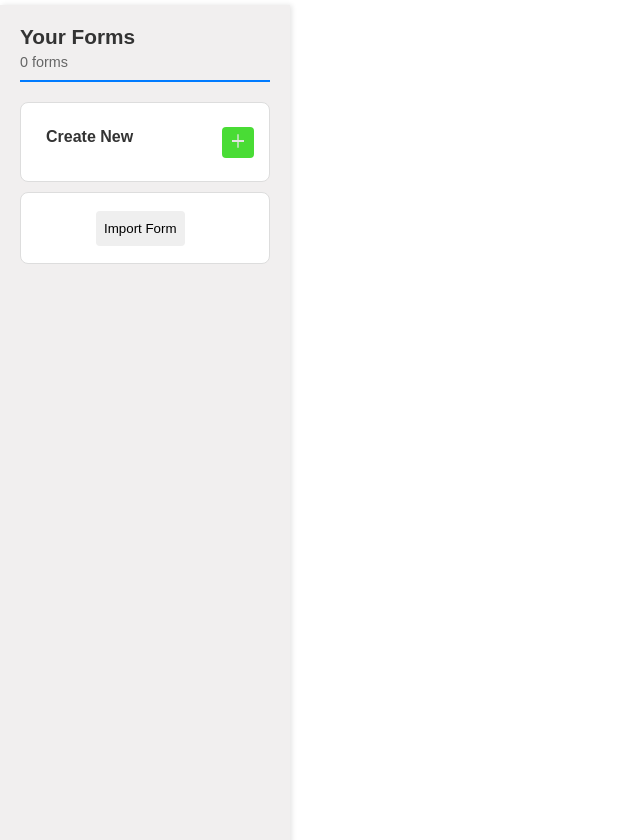
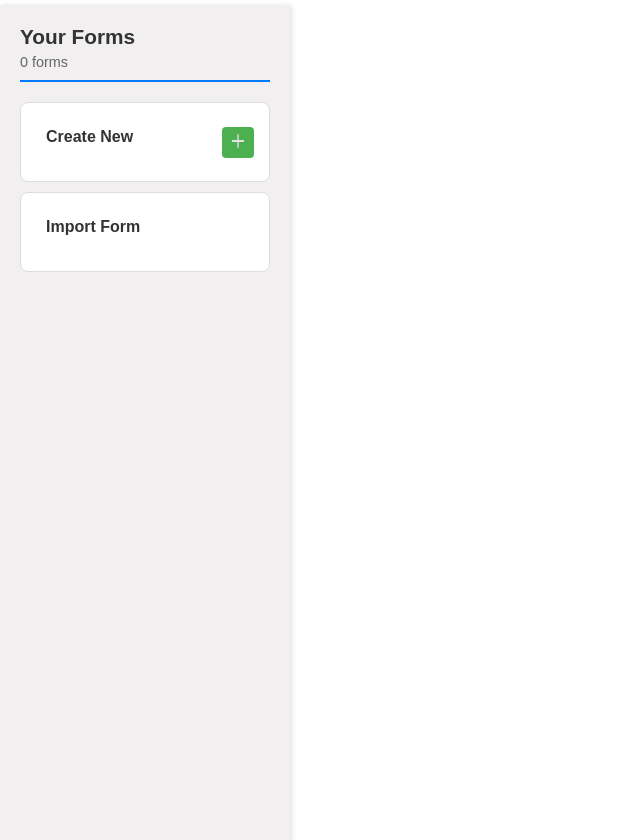
Before and after one commit to Gabrielkaos/PDS_SYSTEM_DJANGO, a Django app: page / in a window 1280 px wide. Shown: the part 80-920 px from the top of the page, without its empty margins (0-640 px from the left). Run offline with Django 4.2, Linux system fonts and the light colour scheme; the visitor is signed in with stand-in values (Sample User, id 1); data that the repository does not hold is empty.

Commit message:
changed made divs in sidebar clickable

```diff
--- a/pds_app/static/pds_app/css/style.css
+++ b/pds_app/static/pds_app/css/style.css
@@ -107,6 +107,8 @@ all_forms.html
  forms.html
 
 */
+
+
 .forms-header {
     margin-bottom: 20px;
     padding-bottom: 10px;
@@ -145,6 +147,7 @@ all_forms.html
 .form-item:hover {
     box-shadow: 0 2px 8px rgba(0,0,0,0.1);
     border-color: #007BFF;
+    cursor: pointer;
 }
 
 .form-link {
@@ -186,7 +189,7 @@ all_forms.html
 }
 
 .add-btn {
-    background: #49dc35;
+    background: #4CAF50;
     border: none;
     border-radius: 4px;
     padding: 6px 8px;
--- a/pds_app/templates/pds_app/forms.html
+++ b/pds_app/templates/pds_app/forms.html
@@ -23,8 +23,8 @@
 
 <div class="forms-list">
     {% for form in forms %}
-            <div class="form-item">
-                <a href="{% url 'all_forms' form.id %}" class="form-link">
+        <div class="form-item" id="mainFormLink">
+            <a href="{% url 'all_forms' form.id %}" class="form-link" id="mainLink">
                 <div class="form-name">{{ form.name }}</div>
                 <div class="form-date">Created: {{ form.created_at|date:"M d, Y" }}</div>
             </a>
@@ -40,7 +40,7 @@
             </form>
         </div>
     {% endfor %}
-            <div class="form-item">
+        <div class="form-item" id="createNewLink">
             <a href="{% url 'create_form'  %}" class="form-link" id="createFormLink">
                 <div class="form-name">Create New</div>
             </a>
@@ -48,9 +48,12 @@
                 <svg xmlns="http://www.w3.org/2000/svg" height="16px" viewBox="0 -960 960 960" width="16px" fill="#e3e3e3"><path d="M440-80v-340H120v-120h320v-340h80v340h320v120H520v340h-80Z"/></svg>
             </button>
         </div>
-            <div class="form-item">
-                <button id="openModalBtn" type="button" class="open-modal-button">
-                    Import Form
+        <div class="form-item" id="clickableFormItem">
+            <a>
+                <div class="form-name">Import Form</div>
+            </a>
+            <button id="openModalBtn" type="button" class="open-modal-button" hidden>
+
             </button>
         </div>
 </div>
@@ -58,7 +61,25 @@
   document.getElementById('createFormButton').addEventListener('click', function() {
     window.location = document.getElementById("createFormLink").href;
   });
+  document.getElementById('createNewLink').addEventListener('click', function() {
+    window.location = document.getElementById("createFormLink").href;
+  });
+  document.getElementById('mainFormLink').addEventListener('click', function() {
+    window.location = document.getElementById("mainLink").href;
+  });
 </script>
+
+<script>
+    const form_item = document.getElementById('clickableFormItem')
+    const open_modal_button = document.getElementById('openModalBtn')
+
+    form_item.addEventListener("click",(event)=>{
+        if(event.target !== open_modal_button){
+            open_modal_button.click()
+        }
+    })
+</script>
+
 {% endblock sidebar %}
 
 {% block content %}
--- a/pds_app/views.py
+++ b/pds_app/views.py
@@ -490,7 +490,8 @@ def all_forms(request, form_id):
 def forms(request):
     """Show only user's forms"""
     user_forms = CompleteForm.objects.filter(user=request.user)
-    return render(request, "pds_app/forms.html", {"forms": user_forms})
+    form = ImportForm()
+    return render(request, "pds_app/forms.html", {"forms": user_forms,"form":form})
 
 @login_required
 def delete_form(request, form_id):
```
Lines whose indentation alone changed are shown as unchanged.
